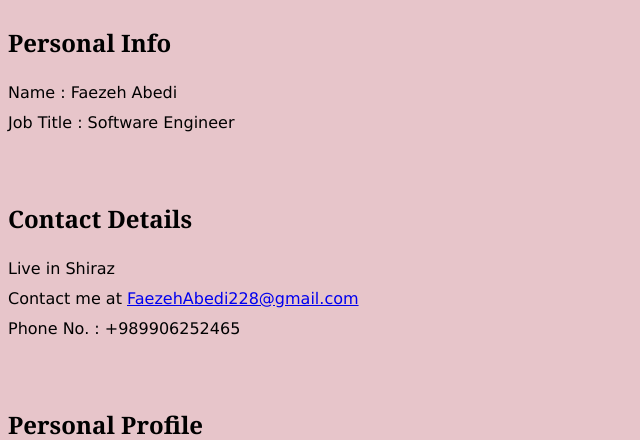
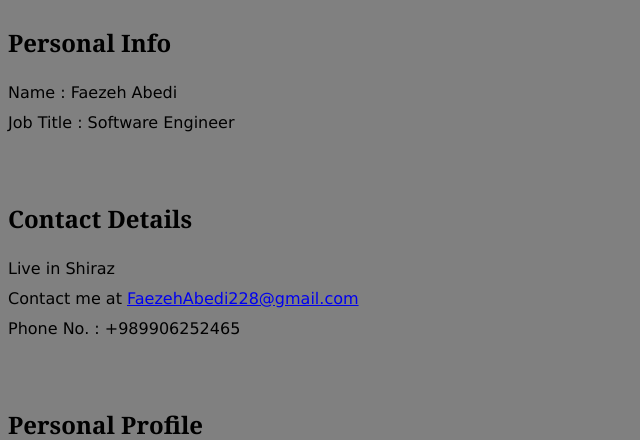
Before and after one commit to FaezehAbedi/FaezehAbedi-github.io, a PHP site: page / in a window 1280 px wide. Shown: the top 440 px of the page, without its empty margins (0-640 px from the left). Run offline with PHP 8.4, Linux system fonts and the light colour scheme.

Commit message:
Update introduce.css

```diff
--- a/introduce.css
+++ b/introduce.css
@@ -25,7 +25,7 @@ footer, header, hgroup, menu, nav, section {
 }
 body {
  line-height: 30px;
- background-color: rgb(231, 197, 202);
+ background-color: gray;
 }
 ol, ul {
  list-style: none;
```
